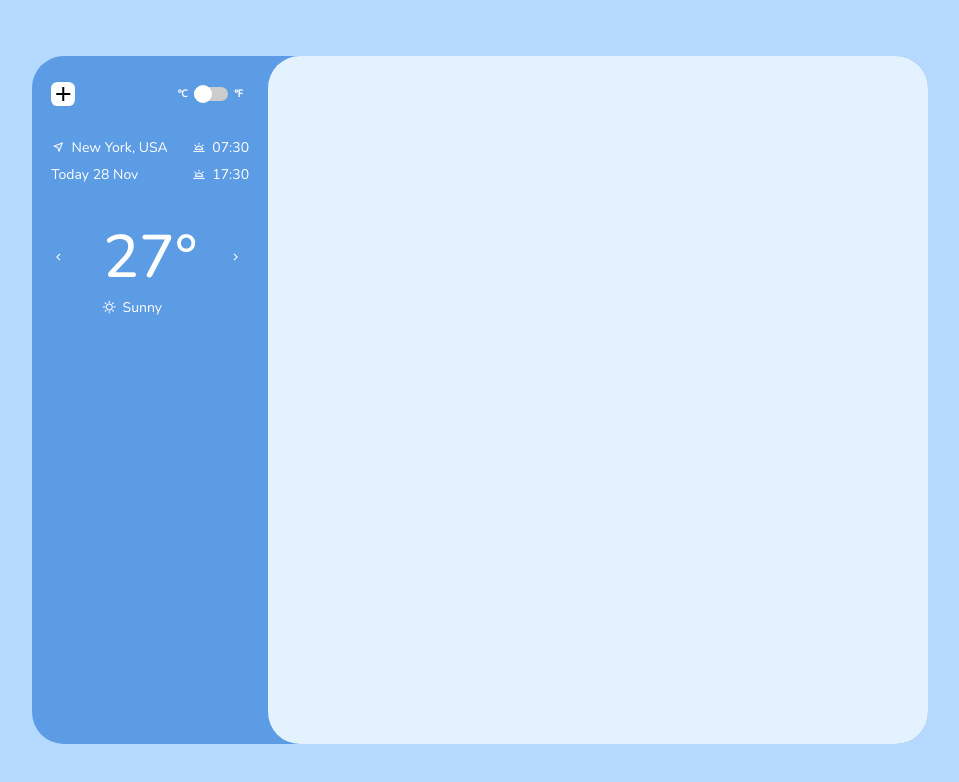
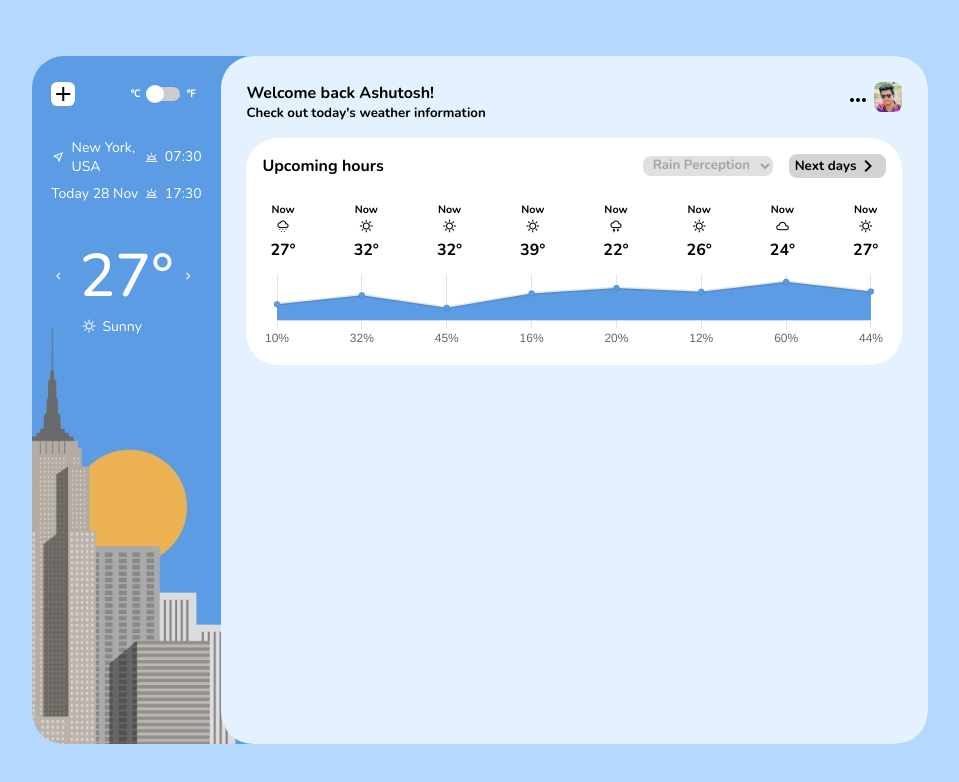
Before and after one commit to CoderAsh1/Weather-UI, a plain HTML site: page index.html in a window 1280 px wide. Shown: the whole page, without its empty margins (160-1119 px from the left). Drawn offline with nearby package versions, Linux system fonts and the light colour scheme.

Commit message:
Main Chart Done

```diff
--- a/style.scss
+++ b/Styles/style.scss
@@ -16,11 +16,14 @@ body {
   background-color: rgb(181, 216, 255);
 }
 .wrapper {
-  background: rgb(92, 156, 229);
   height: 86vh;
   width: 70vw;
   border-radius: 2rem;
   display: flex;
+  background: url("../Assets/bg.jpg");
+  // background-position: -100px 300px;
+  object-fit: cover;
+  background-repeat: no-repeat;
   .left {
     span:not(.plus) {
       font-size: 14px;
@@ -89,12 +92,62 @@ body {
   }
   .right {
     height: 100%;
+    padding: 1.6rem;
     flex: 1;
     background: rgb(228, 241, 255);
     border-radius: 2rem;
+    header {
+      display: flex;
+      justify-content: space-between;
+      div {
+        img {
+          border-radius: 0.5rem;
+        }
+      }
+    }
+    .main_chart {
+      background-color: white;
+      border-radius: 2rem;
+      padding: 1rem;
+      margin-top: 1rem;
+      display: flex;
+      flex-direction: column;
+      gap: 1rem;
+      .head {
+        display: flex;
+        align-items: center;
+      }
+      select {
+        margin-left: auto;
+        margin-right: 1rem;
+      }
+      select,
+      button {
+        border: none;
+        background: rgb(211, 211, 211);
+        font-weight: 600;
+        display: flex;
+        align-items: center;
+        border-radius: 0.5rem;
+        padding: 0 6px;
+      }
+      .chart_container {
+        span {
+          font-size: 14px;
+        }
+        .stats {
+          display: flex;
+          justify-content: space-between;
+          padding: 0.5rem;
+          .stat {
+            text-align: center;
+          }
+        }
+        .chart {
+          width: 39rem;
+          height: 5rem;
+        }
+      }
+    }
   }
 }
-.chart {
-  height: 100%;
-  width: 30vw;
-}
--- a/chart1.js
+++ b/chart1.js
@@ -1,14 +1,14 @@
 const ctx = document.querySelector("#myChart").getContext("2d");
-const labels = ["10%", "32", "45", "16", "20", "12"];
+const labels = ["10%", "32%", "45%", "16%", "20%", "12%", "60%", "44%"];
 
 const data = {
   labels,
   datasets: [
     {
       data: [211, 326, 165, 350, 420, 370, 500, 375, 415],
-      label: "erater",
+      label: "Weather",
       fill: true,
-      backgroundColor: "skyBlue",
+      backgroundColor: "rgb(92, 156, 228)",
     },
   ],
 };
@@ -18,6 +18,20 @@ const config = {
   type: "line",
   data: data,
   options: {
+    maintainAspectRatio: false,
+    scales: {
+      y: {
+        display: false,
+        ticks: {
+          stepSize: 200,
+        },
+      },
+    },
+    plugins: {
+      legend: {
+        display: false,
+      },
+    },
     responsive: true,
     animation: {
       onComplete: () => {
@@ -31,14 +45,6 @@ const config = {
         return delay;
       },
     },
-    scales: {
-      x: {
-        stacked: true,
-      },
-      y: {
-        stacked: true,
-      },
-    },
   },
 };
 
--- a/index.html
+++ b/index.html
@@ -9,12 +9,13 @@
       rel="stylesheet"
       href="https://fonts.googleapis.com/css2?family=Material+Symbols+Outlined:opsz,wght,FILL,GRAD@20..48,100..700,0..1,-50..200"
     />
-    <link rel="stylesheet" href="style.css" />
-    <link rel="stylesheet" href="switch.css" />
+    <link rel="stylesheet" href="./Styles/style.css" />
+    <link rel="stylesheet" href="./Styles/switch.css" />
   </head>
   <body>
     <div class="wrapper">
-      <div class="left">
+      <!-- left -------------- -->
+      <aside class="left">
         <div class="top">
           <span class="material-symbols-outlined plus"> add </span>
           <div class="switchbox">
@@ -26,6 +27,7 @@
             <span>&#8457;</span>
           </div>
         </div>
+
         <div class="middle">
           <div>
             <span class="material-symbols-outlined"> near_me </span>
@@ -39,6 +41,7 @@
             <p>17:30</p>
           </div>
         </div>
+
         <div class="bottom">
           <div>
             <span class="material-symbols-outlined"> chevron_left </span>
@@ -50,12 +53,91 @@
             <span>Sunny</span>
           </div>
         </div>
-      </div>
-      <div class="right"></div>
+      </aside>
+
+      <!-- Right -------------- -->
+      <main class="right">
+        <header>
+          <div>
+            <h4>Welcome back Ashutosh!</h4>
+            <h5>Check out today's weather information</h5>
+          </div>
+          <div>
+            <span class="material-symbols-outlined"> more_horiz </span>
+            <img src="./Assets/profilePic.jpg" alt="" height="30px" />
+          </div>
+        </header>
+        <div class="main_chart">
+          <div class="head">
+            <h4>Upcoming hours</h4>
+            <select disabled>
+              <option>Rain Perception</option>
+            </select>
+            <button>
+              Next days
+              <span class="material-symbols-outlined"> chevron_right </span>
+            </button>
+          </div>
+          <div class="chart_container">
+            <div class="stats">
+              <div class="stat">
+                <h6>Now</h6>
+                <span class="material-symbols-outlined"
+                  ><span class="material-symbols-outlined">
+                    cloudy_snowing
+                  </span>
+                </span>
+                <h4>27&#176;</h4>
+              </div>
+              <div class="stat">
+                <h6>Now</h6>
+                <span class="material-symbols-outlined">sunny </span>
+                <h4>32&#176;</h4>
+              </div>
+              <div class="stat">
+                <h6>Now</h6>
+                <span class="material-symbols-outlined">sunny </span>
+                <h4>32&#176;</h4>
+              </div>
+              <div class="stat">
+                <h6>Now</h6>
+                <span class="material-symbols-outlined">sunny </span>
+                <h4>39&#176;</h4>
+              </div>
+              <div class="stat">
+                <h6>Now</h6>
+                <span class="material-symbols-outlined"
+                  ><span class="material-symbols-outlined"> thunderstorm </span>
+                </span>
+                <h4>22&#176;</h4>
+              </div>
+              <div class="stat">
+                <h6>Now</h6>
+                <span class="material-symbols-outlined">sunny </span>
+                <h4>26&#176;</h4>
+              </div>
+              <div class="stat">
+                <h6>Now</h6>
+                <span class="material-symbols-outlined"
+                  ><span class="material-symbols-outlined">
+                    cloudy_filled
+                  </span>
+                </span>
+                <h4>24&#176;</h4>
+              </div>
+              <div class="stat">
+                <h6>Now</h6>
+                <span class="material-symbols-outlined">sunny </span>
+                <h4>27&#176;</h4>
+              </div>
+            </div>
+            <div class="chart">
+              <canvas id="myChart"></canvas>
+            </div>
+          </div>
+        </div>
+      </main>
     </div>
-    <!-- <div class="chart">
-      <canvas id="myChart"></canvas>
-    </div> -->
 
     <script
       src="https://cdnjs.cloudflare.com/ajax/libs/Chart.js/3.9.1/chart.min.js"
```
Also changed, not shown: Assets/bg.jpg (added), Assets/profilePic.jpg (added), Styles/style.css, Styles/switch.css (renamed from switch.css), 2 other files.
